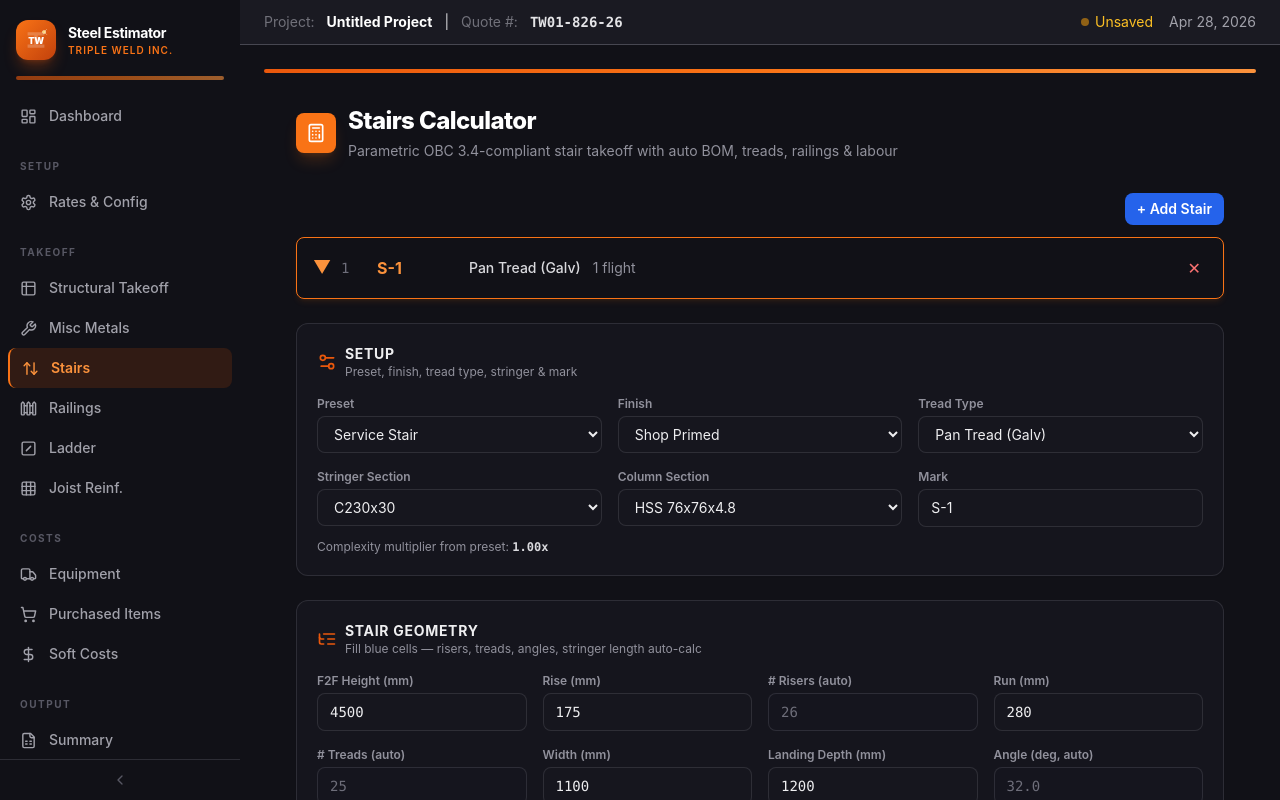
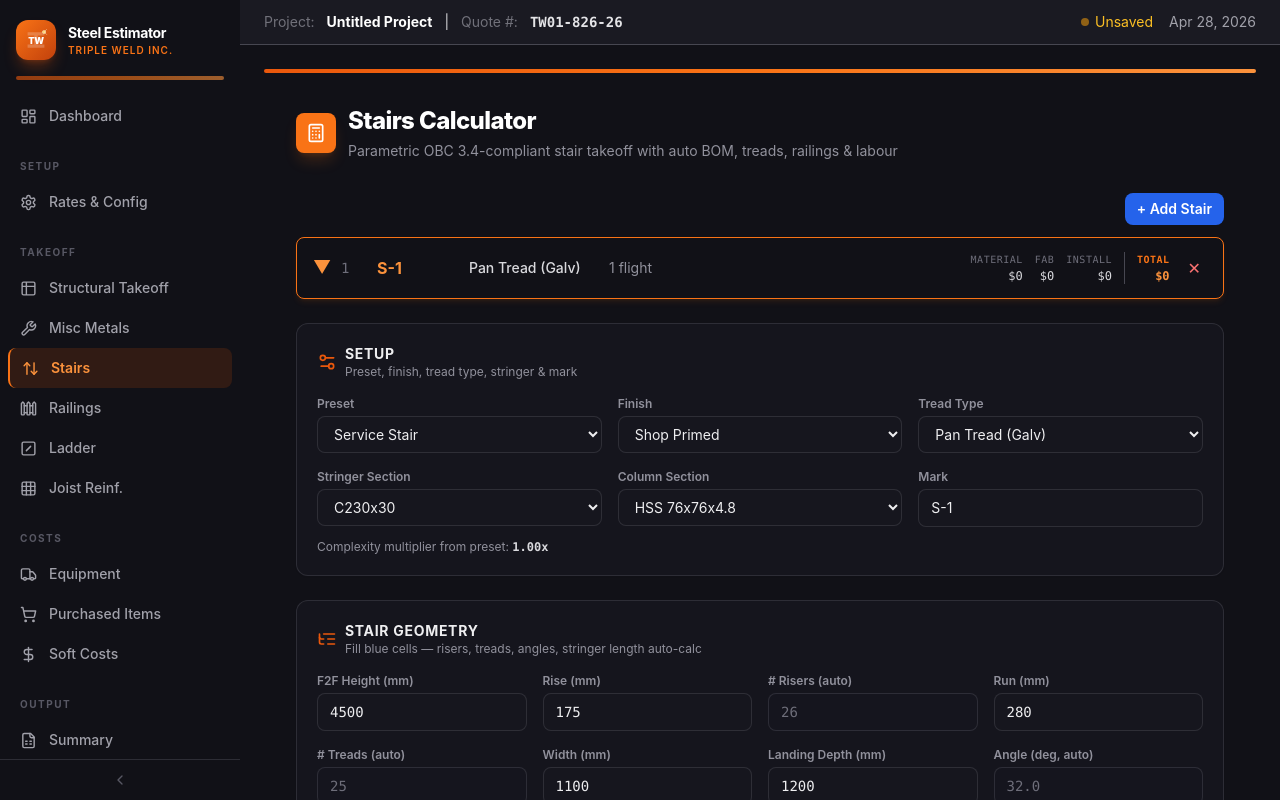
Before and after one commit to Tripleweld/steel-estimator-pro, a React (Vite) app: page /stairs in a window 1280 px wide. Both pictures are taken after a click on the button "+ Add Stair". Built offline with nearby package versions, Linux system fonts and the light colour scheme.

Commit message:
feat(Stairs): per-card breakdown columns (Material/Fab/Install/Total) — persist totalsCommit per row

```diff
--- a/src/pages/Stairs.jsx
+++ b/src/pages/Stairs.jsx
@@ -522,9 +522,18 @@ export default function Stairs() {
   // ── Grand Total ──
   const grandTotal = totalMaterialCost + customMatCost + treadsTotal + railingsTotal + galvCost + labourTotal
 
-  // Dispatch computed totals to state for Misc Metals aggregation
+  // Dispatch computed totals to state for Misc Metals aggregation + persist per-row breakdown for cards
   useEffect(() => {
     dispatch({ type: 'SET_STAIRS_COMPUTED', payload: { totalLbs, materialCost: totalMaterialCost, treadsTotal, railingsTotal, labourTotal, grandTotal, fabHrs: fabHrsFinal, instHrs: instHrsFinal } })
+    // Persist breakdown onto the active stair row for card display
+    if (stairsId) {
+      const matBreakdown = (totalMaterialCost || 0) + (customMatCost || 0) + (treadsTotal || 0) + (railingsTotal || 0) + (galvCost || 0)
+      const cur = stairsArr[safeIdx]?.totalsCommit || {}
+      const nm = Math.round(matBreakdown), nf = Math.round(fabLabourCost), ni = Math.round(instLabourCost), nt = Math.round(grandTotal)
+      if (Math.round(cur.material || 0) !== nm || Math.round(cur.fab || 0) !== nf || Math.round(cur.install || 0) !== ni || Math.round(cur.total || 0) !== nt) {
+        dispatch({ type: 'UPDATE_STAIRS_ROW', payload: { id: stairsId, totalsCommit: { material: nm, fab: nf, install: ni, total: nt } } })
+      }
+    }
   }, [dispatch, totalLbs, totalMaterialCost, treadsTotal, railingsTotal, labourTotal, grandTotal, fabHrsFinal, instHrsFinal])
 
   // ── Benchmarks ──
@@ -590,11 +599,30 @@ export default function Stairs() {
                   </span>
                   <span className="text-steel-500 text-sm font-mono w-6">{i + 1}</span>
                   <span className="text-fire-400 font-bold w-20">{mark}</span>
-                  <span className="text-steel-200 text-sm font-medium">{treadType}</span>
-                  <span className="text-steel-400 text-sm">
+                  <span className="text-steel-200 text-sm font-medium w-32 truncate">{treadType}</span>
+                  <span className="text-steel-400 text-sm w-32">
                     {f2f > 0 ? `${f2f}mm · ` : ''}
                     {flights} flight{flights !== 1 ? 's' : ''}
                   </span>
+                  {/* Breakdown columns */}
+                  <div className="ml-auto flex items-center gap-3 text-xs font-mono">
+                    <div className="text-right">
+                      <div className="text-steel-500 text-[10px] uppercase tracking-wider">Material</div>
+                      <div className="text-steel-200">${(st.totalsCommit?.material ?? 0).toLocaleString()}</div>
+                    </div>
+                    <div className="text-right">
+                      <div className="text-steel-500 text-[10px] uppercase tracking-wider">Fab</div>
+                      <div className="text-steel-200">${(st.totalsCommit?.fab ?? 0).toLocaleString()}</div>
+                    </div>
+                    <div className="text-right">
+                      <div className="text-steel-500 text-[10px] uppercase tracking-wider">Install</div>
+                      <div className="text-steel-200">${(st.totalsCommit?.install ?? 0).toLocaleString()}</div>
+                    </div>
+                    <div className="text-right border-l border-steel-700 pl-3">
+                      <div className="text-fire-500 text-[10px] uppercase tracking-wider font-bold">Total</div>
+                      <div className="text-fire-400 font-bold">${(st.totalsCommit?.total ?? 0).toLocaleString()}</div>
+                    </div>
+                  </div>
                   <button
                     type="button"
                     onClick={(e) => {
@@ -604,7 +632,7 @@ export default function Stairs() {
                         setActiveIdx(Math.max(Math.min(safeIdx, stairsArr.length - 2), 0));
                       }
                     }}
-                    className="ml-auto p-1.5 rounded text-red-400 hover:bg-red-500/20 transition"
+                    className="p-1.5 rounded text-red-400 hover:bg-red-500/20 transition"
                     title={`Delete Stair ${i + 1}`}
                   >
                     <span className="text-base">✕</span>
```
